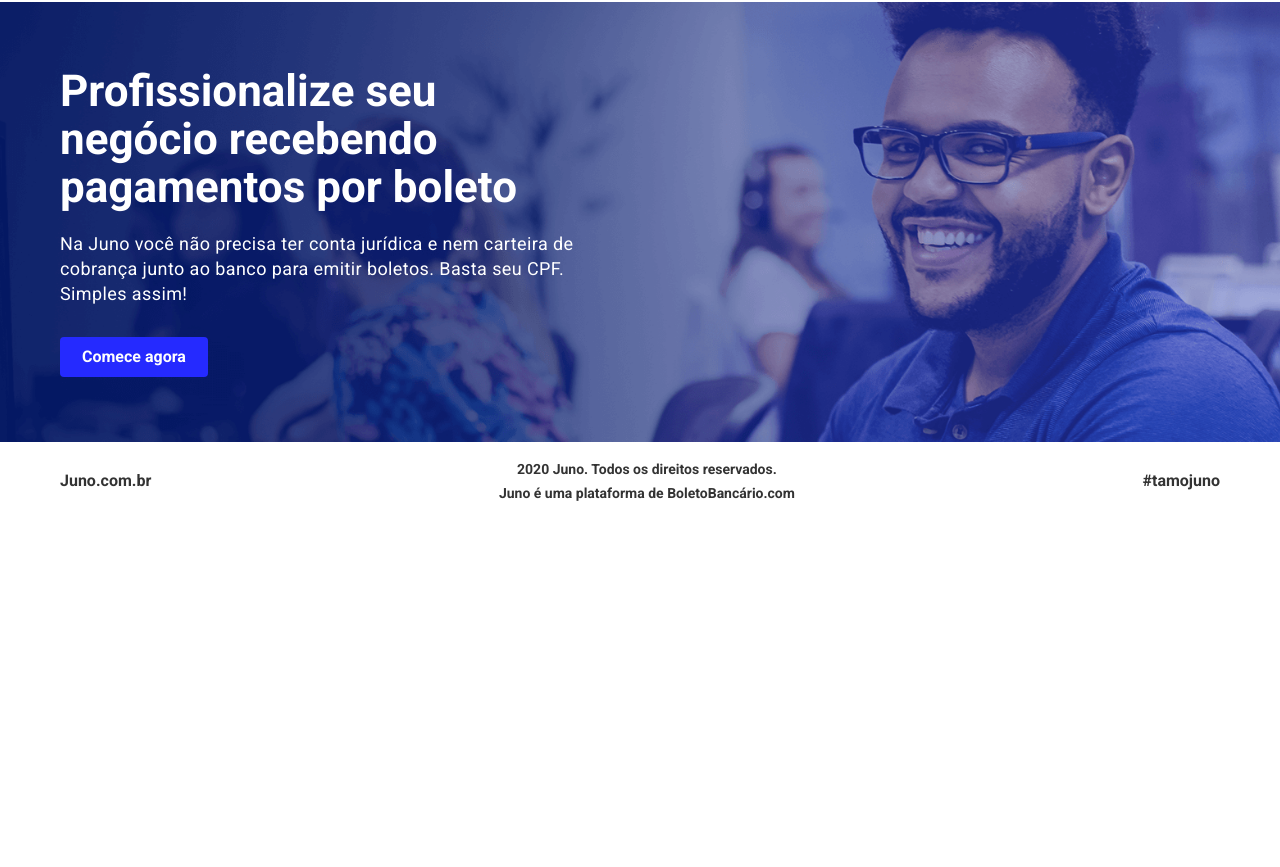
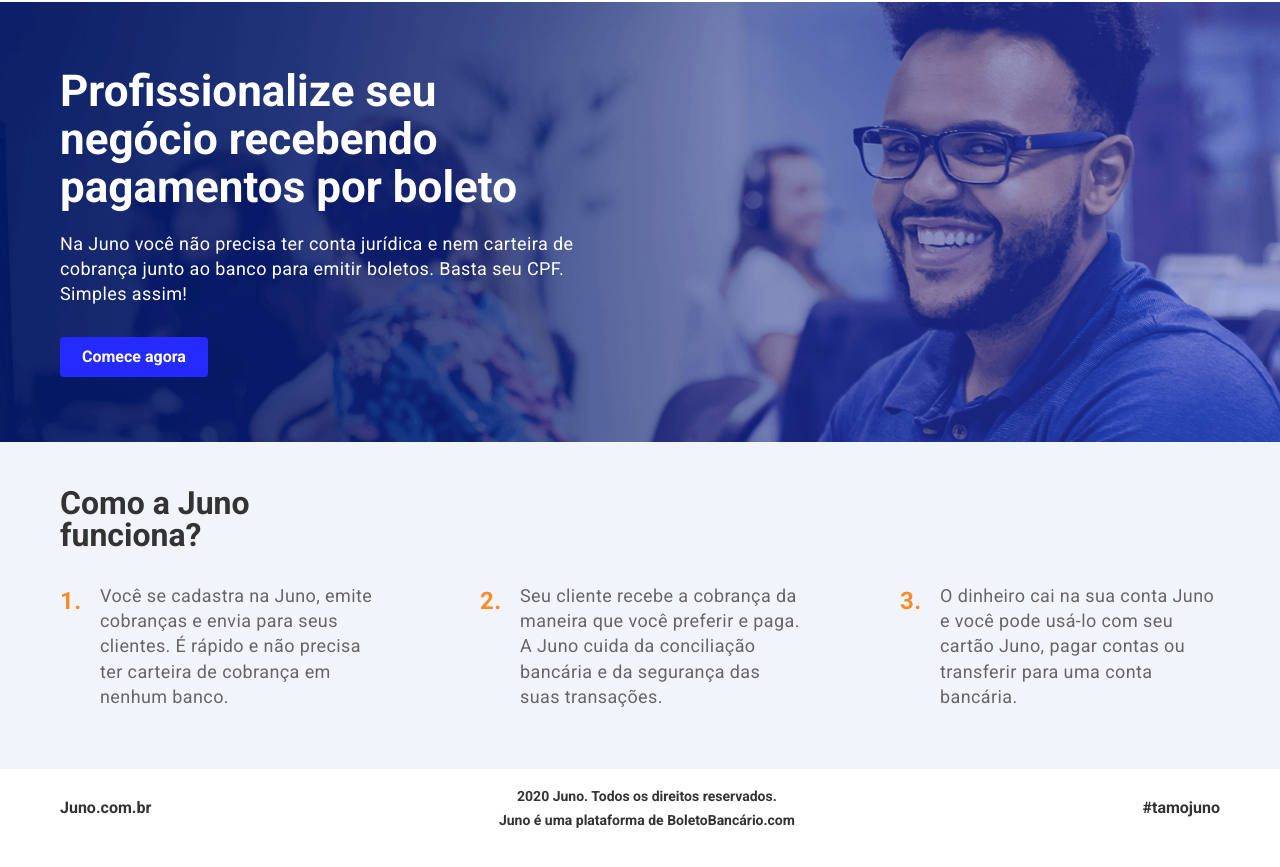
Before and after one commit to Lerooks/gatsby-landing-page, a Gatsby site: page / in a window 1280 px wide. Shown: the part 61-928 px from the top of the page. Before the commit the page ends 800 px from the top, so only its background shows below. Built offline with nearby package versions, Linux system fonts and the light colour scheme; Gatsby itself is replaced by a stand-in of ours.

Commit message:
feat: add process section

```diff
--- a/src/components/common/header/header-styles.ts
+++ b/src/components/common/header/header-styles.ts
@@ -8,6 +8,7 @@
   width: 100%;
   top: 0;
   left: 0;
+  z-index: 20;
 `
 
 export const HeaderContainer = styled(Container)``
--- a/src/components/home/banner/banner-styles.ts
+++ b/src/components/home/banner/banner-styles.ts
@@ -40,13 +40,14 @@
   z-index: 10;
 `
 
-export const Title = styled.div`
+export const Title = styled.h1`
   font-style: normal;
   font-weight: bold;
   font-size: 40px;
   line-height: 40px;
   font-feature-settings: 'pnum' on, 'lnum' on;
   color: #ffffff;
+  margin-top: 0;
   margin-bottom: 20px;
 
   @media screen and (min-width: 992px) {
@@ -55,12 +56,13 @@
   }
 `
 
-export const Text = styled.div`
+export const Text = styled.p`
   font-style: normal;
   font-weight: normal;
   font-size: 18px;
   line-height: 140%;
   letter-spacing: 0.4px;
   color: #ffffff;
+  margin-top: 0;
   margin-bottom: 30px;
 `
--- /dev/null
+++ b/src/components/home/process/index.ts
@@ -0,0 +1 @@
+export { default } from './process'
--- /dev/null
+++ b/src/components/home/process/process-styles.ts
@@ -0,0 +1,79 @@
+import { Container } from 'components/common/container/container-styles'
+import styled from 'styled-components'
+
+export const Process = styled.section`
+  background: #f1f5fb;
+  padding-top: 45px;
+  padding-right: 0;
+  padding-bottom: 60px;
+  padding-left: 0;
+`
+
+export const ProcessContainer = styled(Container)``
+
+export const Title = styled.h2`
+  font-style: normal;
+  font-weight: bold;
+  font-size: 32px;
+  line-height: 32px;
+  color: #333333;
+  margin-top: 0;
+  margin-bottom: 32px;
+  max-width: 280px;
+`
+
+export const List = styled.ul`
+  list-style: none;
+  margin: 0;
+  padding: 0;
+  display: grid;
+  grid-template-columns: 1fr;
+  grid-gap: 40px 0;
+
+  @media screen and (min-width: 992px) {
+    grid-template-columns: repeat(3, 1fr);
+    grid-gap: 0 100px;
+  }
+`
+
+export const Item = styled.li`
+  position: relative;
+  font-style: normal;
+  font-weight: normal;
+  font-size: 18px;
+  line-height: 140%;
+  letter-spacing: 0.4px;
+  color: #666666;
+  padding-left: 40px;
+
+  &::before {
+    position: absolute;
+    top: 0;
+    left: 0;
+    width: 40px;
+    height: 40px;
+    font-style: normal;
+    font-weight: 900;
+    font-size: 24px;
+    line-height: 36px;
+    color: #fc8b24;
+  }
+
+  &:nth-of-type(1) {
+    &::before {
+      content: '1.';
+    }
+  }
+
+  &:nth-of-type(2) {
+    &::before {
+      content: '2.';
+    }
+  }
+
+  &:nth-of-type(3) {
+    &::before {
+      content: '3.';
+    }
+  }
+`
--- /dev/null
+++ b/src/components/home/process/process.tsx
@@ -0,0 +1,26 @@
+import React, { ReactElement } from 'react'
+import * as S from './process-styles'
+
+export default function Process(): ReactElement {
+  return (
+    <S.Process>
+      <S.ProcessContainer>
+        <S.Title> Como a Juno funciona? </S.Title>
+        <S.List>
+          <S.Item>
+            Você se cadastra na Juno, emite cobranças e envia para seus clientes. É rápido e não precisa ter carteira de
+            cobrança em nenhum banco.
+          </S.Item>
+          <S.Item>
+            Seu cliente recebe a cobrança da maneira que você preferir e paga. A Juno cuida da conciliação bancária e da
+            segurança das suas transações.
+          </S.Item>
+          <S.Item>
+            O dinheiro cai na sua conta Juno e você pode usá-lo com seu cartão Juno, pagar contas ou transferir para uma
+            conta bancária.
+          </S.Item>
+        </S.List>
+      </S.ProcessContainer>
+    </S.Process>
+  )
+}
--- a/src/pages/index.tsx
+++ b/src/pages/index.tsx
@@ -2,6 +2,7 @@
 import { PageProps } from 'gatsby'
 import BaseLayout from 'layouts/base-layout'
 import Banner from 'components/home/banner'
+import Process from 'components/home/process'
 
 type DataProps = {}
 
@@ -9,6 +10,7 @@
   return (
     <BaseLayout>
       <Banner></Banner>
+      <Process></Process>
     </BaseLayout>
   )
 }
```
